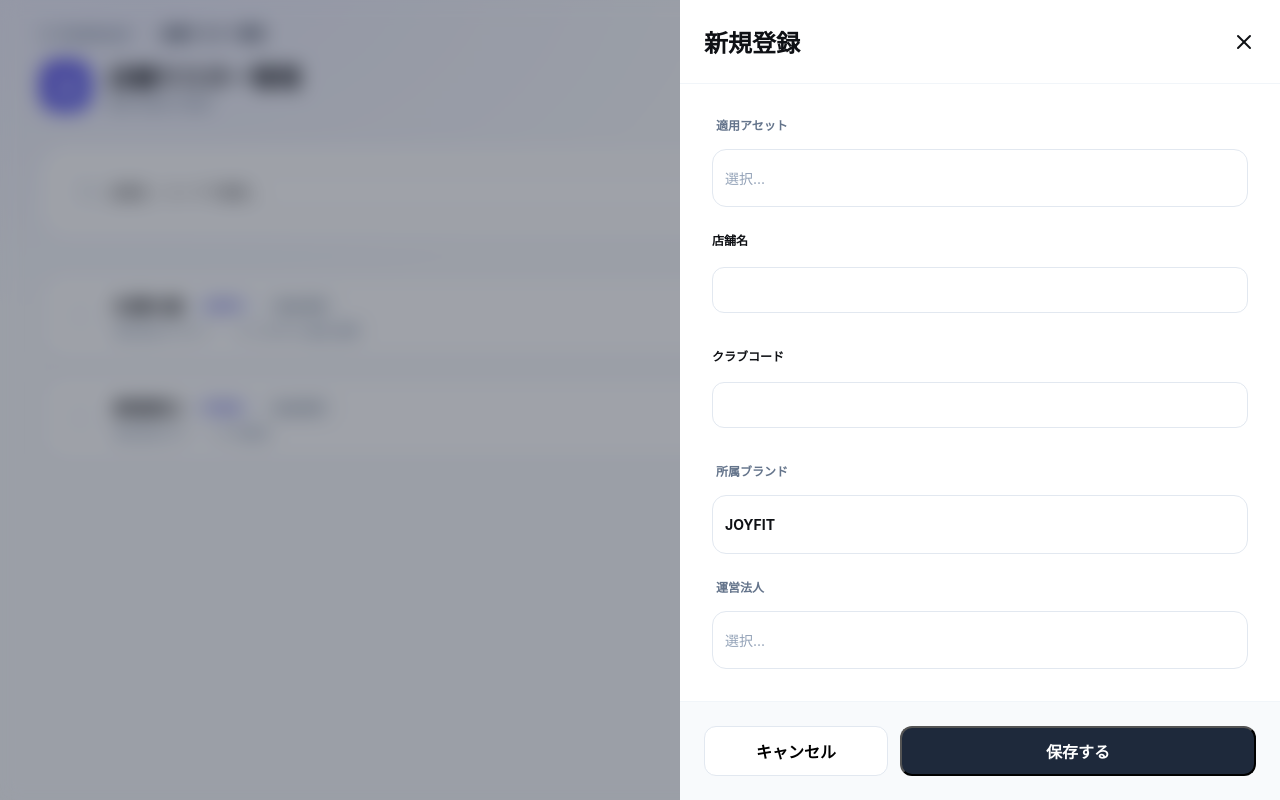
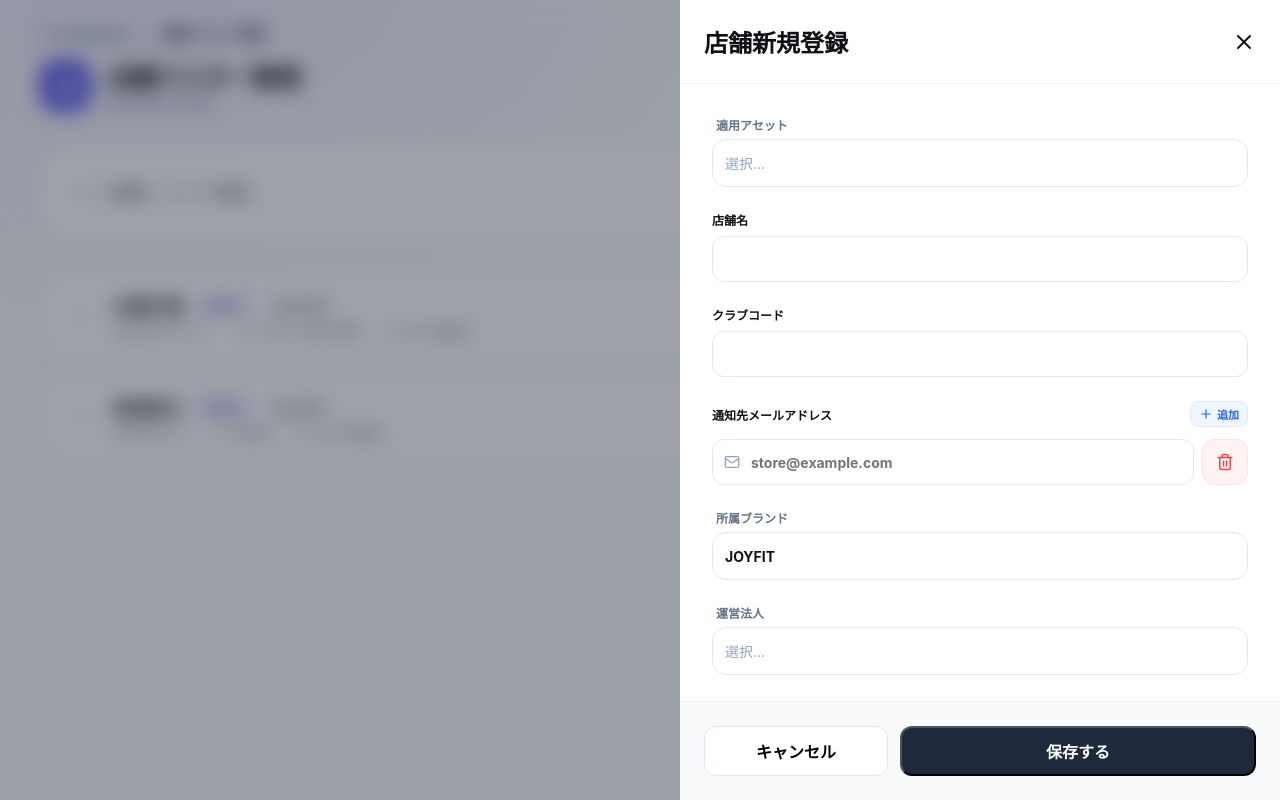
Before and after one commit to ryohe-end/qsc-app, a Next.js app: page /admin/qsc/stores in a window 1280 px wide. Both pictures are taken after a click on the button "店舗を追加". Built offline with nearby package versions, Linux system fonts and the light colour scheme.

Commit message:
chore: init Next.js app for QSC

```diff
--- a/src/app/(admin)/admin/qsc/stores/page.tsx
+++ b/src/app/(admin)/admin/qsc/stores/page.tsx
@@ -16,6 +16,7 @@ import {
   Trash2,
   Layers,
   ChevronRight,
+  Mail,
 } from "lucide-react";
 
 /** =========================
@@ -34,13 +35,12 @@ type StoreRow = {
   corporateName: string;
   status: StoreStatus;
   assetId?: string;
+  emails: string[]; // ✅ 追加
   updatedAt?: string;
   version?: number;
 };
 
 const BRANDS: BrandName[] = ["JOYFIT", "FIT365"];
-const BUSINESS_TYPES = ["JOYFIT24", "JOYFIT LITE", "JOYFIT+", "FIT365", "FIT365 Premium"];
-const COMPANIES = ["第1カンパニー", "第2カンパニー", "HQカンパニー"];
 const CORPORATES = ["株式会社オカモト", "株式会社ヤマウチ", "株式会社〇〇"];
 
 const ASSET_MASTER = [
@@ -50,8 +50,18 @@ const ASSET_MASTER = [
 ];
 
 const MOCK: StoreRow[] = [
-  { storeId: "S001", clubCode: 306, name: "札幌大通", brandName: "JOYFIT", businessTypeName: "JOYFIT24", companyName: "第1カンパニー", corporateName: "株式会社オカモト", status: "active", assetId: "A001", updatedAt: new Date().toISOString(), version: 1 },
-  { storeId: "S002", clubCode: 565, name: "新宿西口", brandName: "FIT365", businessTypeName: "FIT365", companyName: "HQカンパニー", corporateName: "株式会社〇〇", status: "inactive", assetId: undefined, updatedAt: new Date().toISOString(), version: 2 },
+  {
+    storeId: "S001", clubCode: 306, name: "札幌大通", brandName: "JOYFIT",
+    businessTypeName: "JOYFIT24", companyName: "第1カンパニー",
+    corporateName: "株式会社オカモト", status: "active", assetId: "A001",
+    emails: ["sapporo@test.com"], updatedAt: new Date().toISOString(), version: 1
+  },
+  {
+    storeId: "S002", clubCode: 565, name: "新宿西口", brandName: "FIT365",
+    businessTypeName: "FIT365", companyName: "HQカンパニー",
+    corporateName: "株式会社〇〇", status: "inactive", assetId: undefined,
+    emails: ["shinjuku@test.com", "manager@test.com"], updatedAt: new Date().toISOString(), version: 2
+  },
 ];
 
 /** =========================
@@ -123,7 +133,7 @@ export default function AdminStoresPage() {
 
   const [sheetOpen, setSheetOpen] = useState(false);
   const [sheetMode, setSheetMode] = useState<"create" | "edit">("create");
-  const [draft, setDraft] = useState<Partial<StoreRow>>({});
+  const [draft, setDraft] = useState<Partial<StoreRow>>({ emails: [""] });
 
   const filtered = useMemo(() => {
     return rows.filter(r => {
@@ -132,9 +142,32 @@ export default function AdminStoresPage() {
     });
   }, [rows, q]);
 
+  // ✅ メールアドレス入力操作
+  const addEmailField = () => {
+    setDraft({ ...draft, emails: [...(draft.emails || []), ""] });
+  };
+  const removeEmailField = (index: number) => {
+    const next = [...(draft.emails || [])];
+    next.splice(index, 1);
+    setDraft({ ...draft, emails: next });
+  };
+  const updateEmail = (index: number, val: string) => {
+    const next = [...(draft.emails || [])];
+    next[index] = val;
+    setDraft({ ...draft, emails: next });
+  };
+
   const saveStore = () => {
     if (!draft.name || !draft.clubCode) return alert("名称とコードは必須です");
-    const next = { ...(draft as StoreRow), updatedAt: new Date().toISOString(), version: (draft.version || 0) + 1 };
+    // 空欄のメールを除外
+    const validEmails = (draft.emails || []).filter(em => em.trim() !== "");
+    const next = {
+      ...(draft as StoreRow),
+      emails: validEmails,
+      updatedAt: new Date().toISOString(),
+      version: (draft.version || 0) + 1
+    };
+
     if (sheetMode === "create") {
       setRows([{ ...next, storeId: `S${Date.now()}` }, ...rows]);
     } else {
@@ -175,7 +208,7 @@ export default function AdminStoresPage() {
               <div style={{ width: 52, height: 52, background: "linear-gradient(135deg, #4f46e5 0%, #6366f1 100%)", borderRadius: 18, display: "grid", placeItems: "center", color: "#fff" }}><Store size={26} /></div>
               <div><h1 style={{ fontSize: 24, fontWeight: 950, margin: 0 }}>店舗マスター管理</h1><p style={{ fontSize: 13, color: "#64748b", margin: 0 }}>拠点の紐付け設定</p></div>
             </div>
-            <button onClick={() => { setSheetMode("create"); setDraft({ brandName: "JOYFIT", status: "active" }); setSheetOpen(true); }} style={{ height: 48, padding: "0 24px", borderRadius: 16, background: "#1e293b", color: "#fff", border: "none", fontWeight: 900, cursor: "pointer", display: "flex", alignItems: "center", gap: 8 }}><Plus size={22} />店舗を追加</button>
+            <button onClick={() => { setSheetMode("create"); setDraft({ brandName: "JOYFIT", status: "active", emails: [""] }); setSheetOpen(true); }} style={{ height: 48, padding: "0 24px", borderRadius: 16, background: "#1e293b", color: "#fff", border: "none", fontWeight: 900, cursor: "pointer", display: "flex", alignItems: "center", gap: 8 }}><Plus size={22} />店舗を追加</button>
           </div>
         </div>
 
@@ -203,9 +236,10 @@ export default function AdminStoresPage() {
                     <Chip tone="indigo">{r.brandName}</Chip>
                     <Chip>Code:{r.clubCode}</Chip>
                   </div>
-                  <div style={{ display: "flex", gap: 12, fontSize: 12, color: "#94a3b8", fontWeight: 700 }}>
+                  <div style={{ display: "flex", flexWrap: "wrap", gap: 12, fontSize: 12, color: "#94a3b8", fontWeight: 700 }}>
                     <span>{r.corporateName}</span><span>•</span>
-                    <span style={{ display: "flex", alignItems: "center", gap: 4 }}><FileStack size={14}/> {asset?.name || "未設定"}</span>
+                    <span style={{ display: "flex", alignItems: "center", gap: 4 }}><FileStack size={14}/> {asset?.name || "未設定"}</span><span>•</span>
+                    <span style={{ display: "flex", alignItems: "center", gap: 4 }}><Mail size={14}/> {r.emails?.length || 0}件の連絡先</span>
                   </div>
                 </div>
                 <Pencil size={18} style={{ color: "#cbd5e1" }} />
@@ -230,28 +264,67 @@ export default function AdminStoresPage() {
           <div style={{ flex: 1 }} onClick={() => setSheetOpen(false)} />
           <div style={{ width: "100%", maxWidth: 600, background: "#fff", height: "100%", display: "grid", gridTemplateRows: "auto 1fr auto" }}>
             <div style={{ padding: "24px", borderBottom: "1px solid #f1f5f9", display: "flex", justifyContent: "space-between", alignItems: "center" }}>
-              <h2 style={{ margin: 0, fontWeight: 950 }}>{sheetMode === "create" ? "新規登録" : "編集"}</h2>
+              <h2 style={{ margin: 0, fontWeight: 950 }}>{sheetMode === "create" ? "店舗新規登録" : "店舗編集"}</h2>
               <X onClick={() => setSheetOpen(false)} style={{ cursor: "pointer" }} />
             </div>
-            <div style={{ padding: "32px", overflowY: "auto", display: "grid", gap: 24 }}>
+            <div style={{ padding: "32px", overflowY: "auto", display: "grid", gap: 24, alignContent: "start" }}>
+
               <SelectBox label="適用アセット" options={ASSET_MASTER.map(a => a.name)} value={ASSET_MASTER.find(a => a.assetId === draft.assetId)?.name || ""} onChange={(val: string) => setDraft({...draft, assetId: ASSET_MASTER.find(a => a.name === val)?.assetId})} />
+
               <div style={{ display: "grid", gap: 8 }}>
                 <label style={{ fontSize: 12, fontWeight: 900 }}>店舗名</label>
                 <input value={draft.name || ""} onChange={e => setDraft({...draft, name: e.target.value})} style={{ height: 46, borderRadius: 12, border: "1px solid #e2e8f0", padding: "0 12px", fontWeight: 800 }} />
               </div>
+
               <div style={{ display: "grid", gap: 8 }}>
                 <label style={{ fontSize: 12, fontWeight: 900 }}>クラブコード</label>
                 <input type="number" value={draft.clubCode || ""} onChange={e => setDraft({...draft, clubCode: Number(e.target.value)})} style={{ height: 46, borderRadius: 12, border: "1px solid #e2e8f0", padding: "0 12px", fontWeight: 800 }} />
               </div>
+
+              {/* ✅ メールアドレス複数追加セクション */}
+              <div style={{ display: "grid", gap: 12 }}>
+                <div style={{ display: "flex", justifyContent: "space-between", alignItems: "center" }}>
+                  <label style={{ fontSize: 12, fontWeight: 900 }}>通知先メールアドレス</label>
+                  <button onClick={addEmailField} style={{ background: "#eff6ff", color: "#2563eb", border: "1px solid #dbeafe", borderRadius: 8, padding: "4px 8px", fontSize: 11, fontWeight: 800, cursor: "pointer", display: "flex", alignItems: "center", gap: 4 }}>
+                    <Plus size={14} /> 追加
+                  </button>
+                </div>
+                <div style={{ display: "grid", gap: 8 }}>
+                  {(draft.emails || []).map((email, idx) => (
+                    <div key={idx} style={{ display: "flex", gap: 8 }}>
+                      <div style={{ position: "relative", flex: 1 }}>
+                        <Mail size={16} style={{ position: "absolute", left: 12, top: 15, color: "#94a3b8" }} />
+                        <input
+                          type="email"
+                          value={email}
+                          onChange={e => updateEmail(idx, e.target.value)}
+                          placeholder="store@example.com"
+                          style={{ width: "100%", height: 46, borderRadius: 12, border: "1px solid #e2e8f0", paddingLeft: 38, paddingRight: 12, fontWeight: 700, fontSize: 14 }}
+                        />
+                      </div>
+                      {/* 1つ目のフィールドかつ唯一のフィールドでなければ削除可能 */}
+                      <button
+                        onClick={() => removeEmailField(idx)}
+                        disabled={(draft.emails || []).length === 1 && idx === 0}
+                        style={{ width: 46, height: 46, borderRadius: 12, border: "1px solid #fee2e2", background: "#fef2f2", color: "#ef4444", display: "grid", placeItems: "center", cursor: "pointer" }}
+                      >
+                        <Trash2 size={18} />
+                      </button>
+                    </div>
+                  ))}
+                </div>
+              </div>
+
               <SelectBox label="所属ブランド" options={BRANDS} value={draft.brandName} onChange={(v: any) => setDraft({...draft, brandName: v})} />
               <SelectBox label="運営法人" options={CORPORATES} value={draft.corporateName} onChange={(v: any) => setDraft({...draft, corporateName: v})} />
+
               {sheetMode === "edit" && (
-                <button onClick={() => deleteStore(draft.storeId!)} style={{ background: "#fef2f2", color: "#ef4444", border: "1px solid #fee2e2", padding: "12px", borderRadius: 12, fontWeight: 800, cursor: "pointer", display: "flex", alignItems: "center", justifyContent: "center", gap: 8 }}><Trash2 size={16}/> 店舗を削除</button>
+                <button onClick={() => deleteStore(draft.storeId!)} style={{ background: "#fef2f2", color: "#ef4444", border: "1px solid #fee2e2", padding: "12px", borderRadius: 12, fontWeight: 800, cursor: "pointer", display: "flex", alignItems: "center", justifyContent: "center", gap: 8, marginTop: 12 }}><Trash2 size={16}/> 店舗を削除</button>
               )}
             </div>
             <div style={{ padding: "24px", background: "#f8fafc", borderTop: "1px solid #f1f5f9", display: "flex", gap: 12 }}>
-              <button onClick={() => setSheetOpen(false)} style={{ flex: 1, height: 50, borderRadius: 12, border: "1px solid #e2e8f0", background: "#fff", fontWeight: 800 }}>キャンセル</button>
-              <button onClick={saveStore} style={{ flex: 2, height: 50, borderRadius: 12, background: "#1e293b", color: "#fff", fontWeight: 900 }}>保存する</button>
+              <button onClick={() => setSheetOpen(false)} style={{ flex: 1, height: 50, borderRadius: 12, border: "1px solid #e2e8f0", background: "#fff", fontWeight: 800, cursor: "pointer" }}>キャンセル</button>
+              <button onClick={saveStore} style={{ flex: 2, height: 50, borderRadius: 12, background: "#1e293b", color: "#fff", fontWeight: 900, cursor: "pointer" }}>保存する</button>
             </div>
           </div>
         </div>
@@ -268,8 +341,8 @@ export default function AdminStoresPage() {
               ))}
             </div>
             <div style={{ display: "grid", gridTemplateColumns: "1fr 1fr", gap: 12 }}>
-              <button onClick={() => setBatchModalOpen(false)} style={{ height: 46, borderRadius: 12, border: "1px solid #e2e8f0", background: "#fff", fontWeight: 800 }}>戻る</button>
-              <button onClick={applyBatchAsset} style={{ height: 46, borderRadius: 12, background: "#4f46e5", color: "#fff", fontWeight: 900 }}>適用する</button>
+              <button onClick={() => setBatchModalOpen(false)} style={{ height: 46, borderRadius: 12, border: "1px solid #e2e8f0", background: "#fff", fontWeight: 800, cursor: "pointer" }}>戻る</button>
+              <button onClick={applyBatchAsset} style={{ height: 46, borderRadius: 12, background: "#4f46e5", color: "#fff", fontWeight: 900, cursor: "pointer" }}>適用する</button>
             </div>
           </div>
         </div>
```
